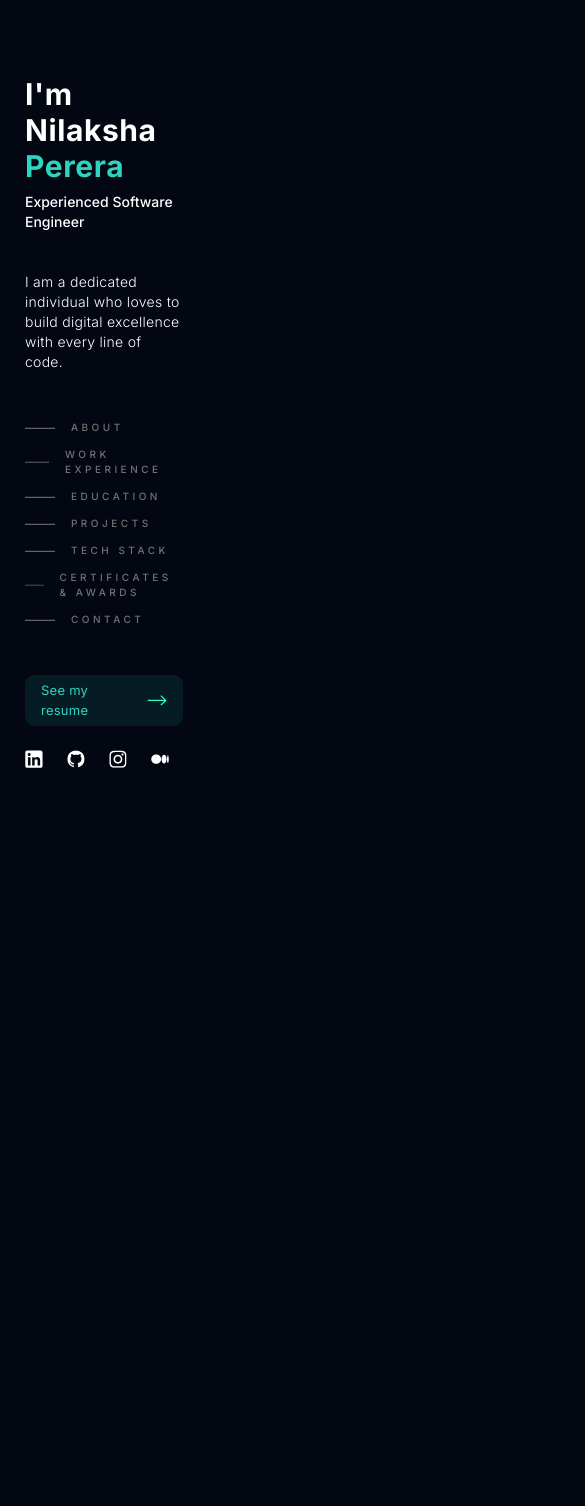
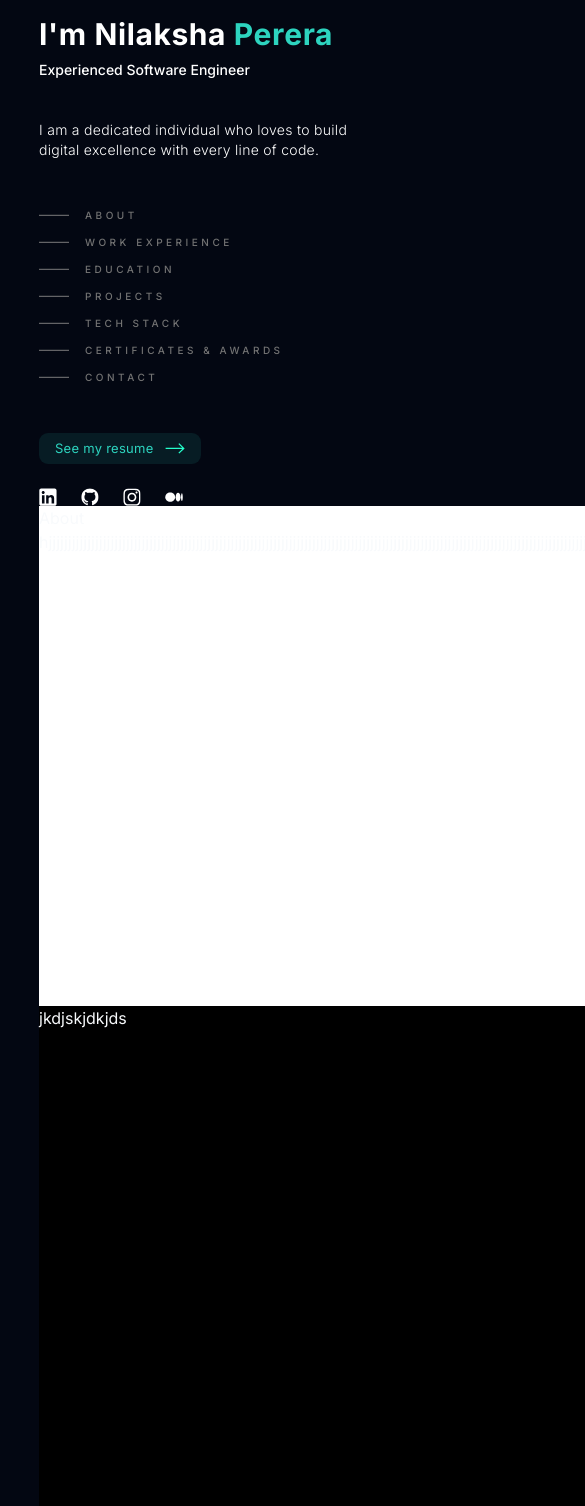
Before and after one commit to Nilaksha00/portfolio-nilaksha, a Next.js app: page / in a window 390 px wide. Shown: the top 1506 px of the page, 585 px wide, since content can reach past the window. Before the commit the page ends 844 px from the top, so only its background shows below. Built offline with nearby package versions, Linux system fonts and the light colour scheme.

Commit message:
header responsiveness implemented

```diff
--- a/app/layout.tsx
+++ b/app/layout.tsx
@@ -17,13 +17,13 @@
   return (
     <html lang="en">
       <body
-        className={`${inter.className} bg-gray-950 text-slate-50 xl:px-[6%] lg:px-[6%] md:px-[7%] sm:px-[8%] px-[10%]`}
+        className={`${inter.className} bg-gray-950 h-screen text-slate-50 xl:px-[6%] lg:px-[6%] md:px-[7%] sm:px-[8%] px-[10%] xl:py-[5%] py-[4%]`}
       >
         <main className="">
-          <div className="fixed top-0 w-1/3 h-screen flex items-center justify-center">
+          <div className="top-0 left-0 lg:w-1/3 xl:w-1/3 md:w-1/3 flex items-center justify-center w-full">
             <Header />
           </div>
-          {/* <div className="flex-1 flex items-center">{children}</div> */}
+          <div className="flex-1 flex items-center">{children}</div>
         </main>
       </body>
     </html>
```
